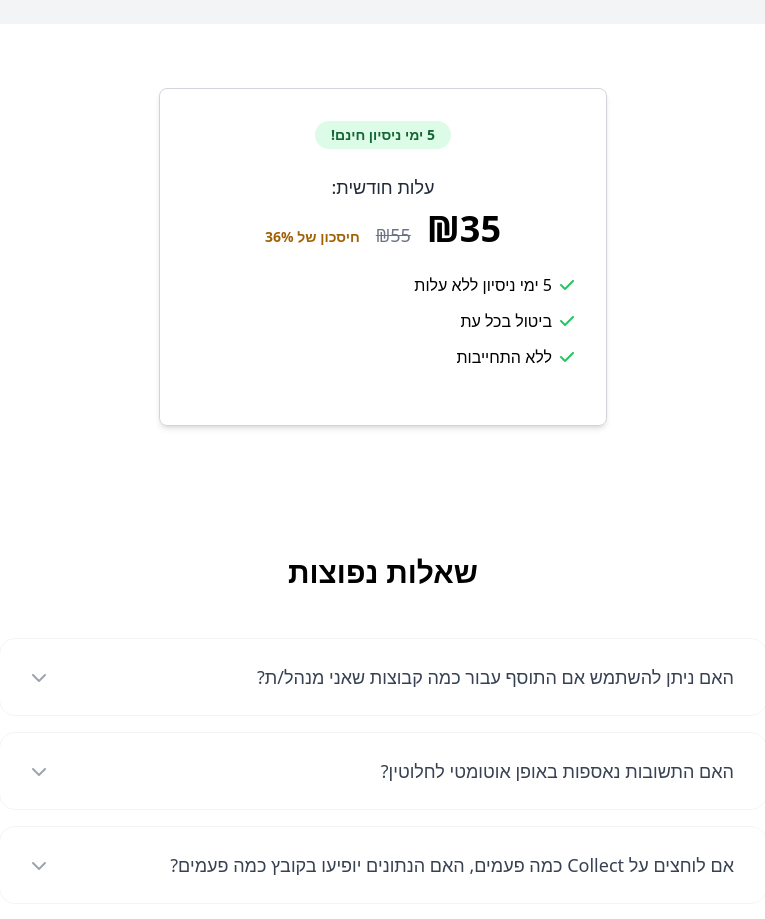
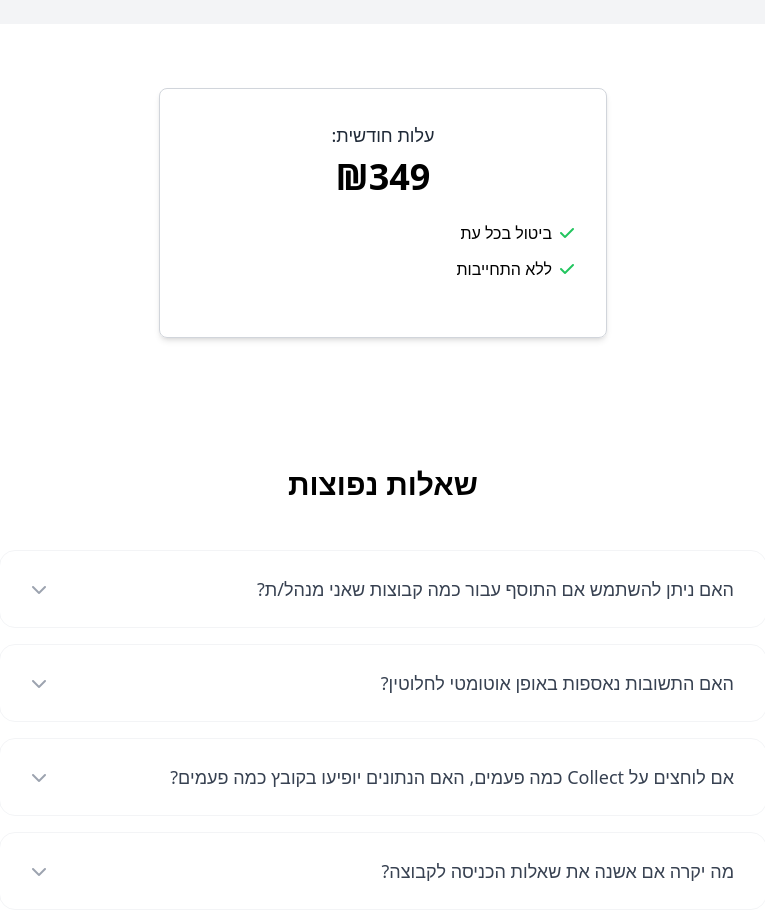
Before and after one commit to Zevik/ZeviksTools, a Next.js app: page /tools/groups-monitor in a window 1280 px wide. Shown: the part 3000-3919 px from the top of the page, without its empty margins (257-1022 px from the left). Built offline with nearby package versions, Linux system fonts and the light colour scheme.

Commit message:
Update pricing section: remove trial offers and set new monthly cost to ₪349

```diff
--- a/app/tools/groups-monitor/page.tsx
+++ b/app/tools/groups-monitor/page.tsx
@@ -161,28 +161,16 @@
           <div className="container mx-auto px-4">
             <div className="max-w-md mx-auto text-center">
               <div className="border border-gray-300 rounded-lg p-8 shadow-md">
-                <div className="mb-6">
-                  <span className="inline-block bg-green-100 text-green-800 px-4 py-1 rounded-full text-sm font-semibold">
-                    5 ימי ניסיון חינם!
-                  </span>
-                </div>
-
+                {/* Updated monthly cost */}
                 <div className="mb-6">
                   <div className="text-gray-800 text-lg mb-2">עלות חודשית:</div>
                   <div className="flex items-baseline justify-center gap-4">
-                    <span className="text-4xl font-bold text-black">₪35</span>
-                    <span className="text-lg text-gray-500 line-through">₪55</span>
-                    <span className="text-sm text-yellow-700 font-semibold">
-                      חיסכון של 36%
-                    </span>
+                    <span className="text-4xl font-bold text-black">₪349</span>
                   </div>
                 </div>
 
+                {/* Updated features */}
                 <ul className="text-left space-y-3 mb-6">
-                  <li className="flex items-center gap-2">
-                    <i className="fas fa-check text-green-500"></i>
-                    <span>5 ימי ניסיון ללא עלות</span>
-                  </li>
                   <li className="flex items-center gap-2">
                     <i className="fas fa-check text-green-500"></i>
                     <span>ביטול בכל עת</span>
```
